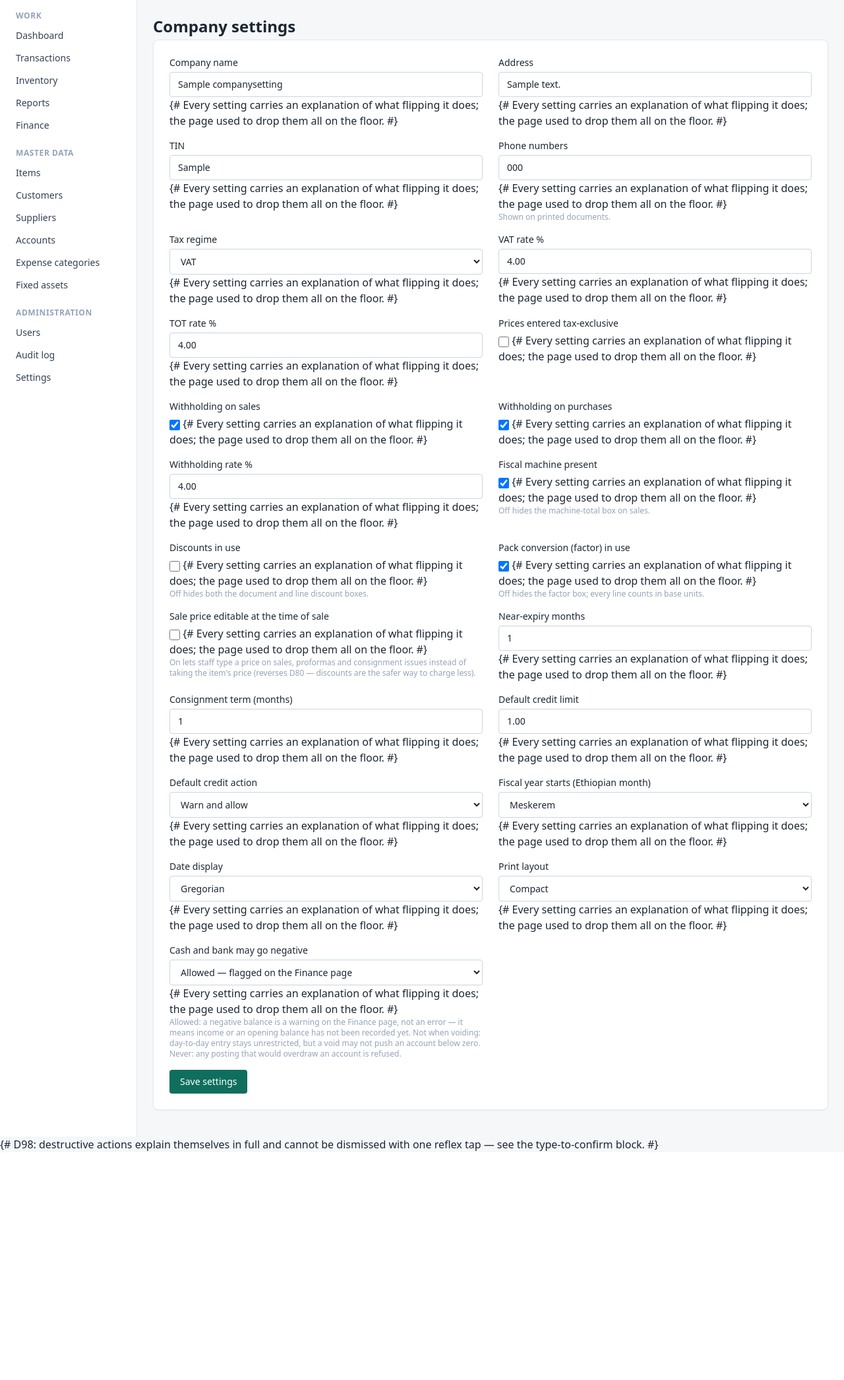
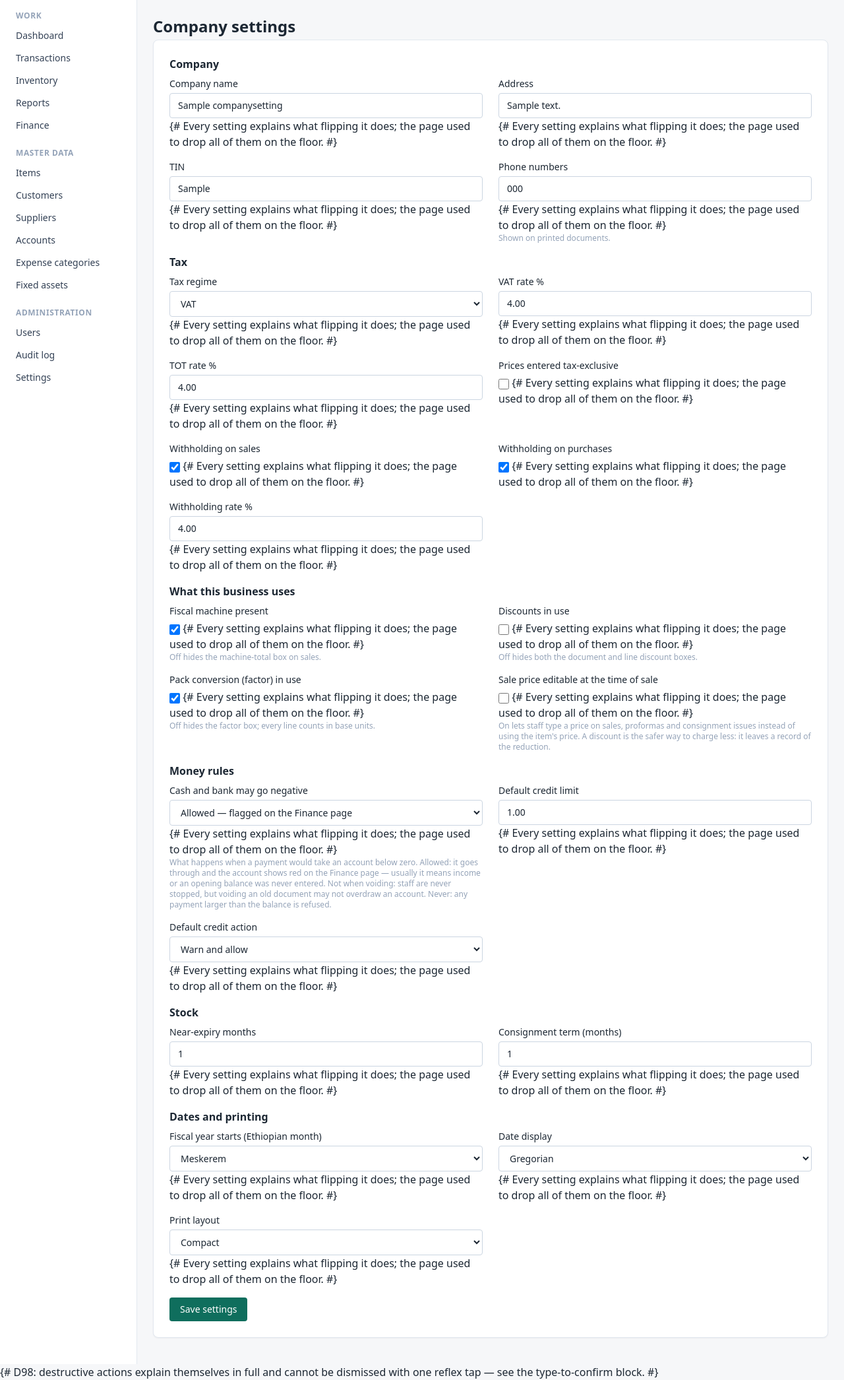
Before and after one commit to NorthernLights1/Narcos, a Django app: page /settings/ in a window 1280 px wide. Shown: the part 56-2147 px from the top of the page at 66% size. Before the commit the page ends 1800 px from the top, so only its background shows below. Run offline with Django 5.2, Linux system fonts and the light colour scheme; a user stored in the database is signed in; tables that the repository leaves empty hold one stand-in row (values such as "Sample post").

Commit message:
fix: settings are grouped, and design notes stay in the code
Three complaints, two of them mine to answer:

The negative-balance rule was rendering correctly but sat last in a flat
grid of 23 fields, so it read as missing. Fields are now grouped -
Company, Tax, What this business uses, Money rules, Stock, Dates and
printing - and a field left out of every group still appears under
Other, so a future setting cannot go invisible.

Showing help_text (previous commit) exposed an internal decision
reference to the user: sale_price_editable said 'reverses D80'. The
rationale moved to a code comment where it belongs; the help text now
explains the choice in the operator's terms. Same pass reworded the
negative-balance help text.

Co-Authored-By: Claude Opus 5 <noreply@anthropic.com>

```diff
--- a/core/forms.py
+++ b/core/forms.py
@@ -5,9 +5,42 @@ from core.models import CompanySettings, User
 
 
 class CompanySettingsForm(forms.ModelForm):
+    """Settings, grouped. Twenty-three fields in one flat grid meant the rule
+    you wanted was findable only by reading all of them top to bottom."""
+
+    GROUPS = [
+        (_("Company"), ["name", "address", "tin", "phone"]),
+        (_("Tax"), ["tax_regime", "vat_rate", "tot_rate", "prices_tax_exclusive",
+                    "withholding_on_sales", "withholding_on_purchases",
+                    "withholding_rate"]),
+        (_("What this business uses"), ["fiscal_machine_present",
+                                        "discounts_enabled",
+                                        "unit_conversion_enabled",
+                                        "sale_price_editable"]),
+        (_("Money rules"), ["negative_balance_policy", "default_credit_limit",
+                            "default_credit_action"]),
+        (_("Stock"), ["near_expiry_months", "consignment_term_months"]),
+        (_("Dates and printing"), ["fiscal_year_start_month", "date_display",
+                                   "print_layout"]),
+    ]
+
     class Meta:
         model = CompanySettings
         fields = CompanySettings.AUDITED_FIELDS
+
+    def grouped(self):
+        """Yield (title, [bound fields]). A field nobody listed still appears,
+        under Other — a new setting must never go invisible just because it
+        was left out of a group."""
+        placed = set()
+        for title, names in self.GROUPS:
+            fields = [self[name] for name in names if name in self.fields]
+            placed.update(field.name for field in fields)
+            if fields:
+                yield title, fields
+        leftover = [self[name] for name in self.fields if name not in placed]
+        if leftover:
+            yield _("Other"), leftover
 
 
 class UserForm(forms.ModelForm):
--- a/core/models.py
+++ b/core/models.py
@@ -89,10 +89,14 @@ class CompanySettings(models.Model):
     )
     sale_price_editable = models.BooleanField(
         _("Sale price editable at the time of sale"), default=False,
+        # Reverses D80 (the CN-000002 lesson). The reason it defaults to off
+        # is that a typed price silently undercuts the item's maintained
+        # price with no record of why. That rationale belongs here, in the
+        # code — the help text below is for the person using the app.
         help_text=_(
             "On lets staff type a price on sales, proformas and consignment "
-            "issues instead of taking the item's price (reverses D80 — "
-            "discounts are the safer way to charge less)."
+            "issues instead of using the item's price. A discount is the "
+            "safer way to charge less: it leaves a record of the reduction."
         ),
     )
 
@@ -133,11 +137,12 @@ class CompanySettings(models.Model):
         _("Cash and bank may go negative"), max_length=14,
         choices=NegativeBalance.choices, default=NegativeBalance.ALLOW,
         help_text=_(
-            "Allowed: a negative balance is a warning on the Finance page, "
-            "not an error — it means income or an opening balance has not "
-            "been recorded yet. Not when voiding: day-to-day entry stays "
-            "unrestricted, but a void may not push an account below zero. "
-            "Never: any posting that would overdraw an account is refused."
+            "What happens when a payment would take an account below zero. "
+            "Allowed: it goes through and the account shows red on the "
+            "Finance page — usually it means income or an opening balance "
+            "was never entered. Not when voiding: staff are never stopped, "
+            "but voiding an old document may not overdraw an account. "
+            "Never: any payment larger than the balance is refused."
         ),
     )
 
--- a/templates/core/settings_form.html
+++ b/templates/core/settings_form.html
@@ -6,18 +6,21 @@
 <form method="post" class="card">
   {% csrf_token %}
   {% if form.non_field_errors %}<p class="msg msg-error">{{ form.non_field_errors }}</p>{% endif %}
+  {% for title, fields in form.grouped %}
+  <h2 class="settings-group">{{ title }}</h2>
   <div class="form-grid">
-    {% for field in form %}
+    {% for field in fields %}
     <div class="field">
       <label for="{{ field.id_for_label }}">{{ field.label }}</label>
       {{ field }}
-      {# Every setting carries an explanation of what flipping it does; the
-         page used to drop them all on the floor. #}
+      {# Every setting explains what flipping it does; the page used to drop
+         all of them on the floor. #}
       {% if field.help_text %}<p class="hint">{{ field.help_text }}</p>{% endif %}
       {% if field.errors %}<p class="field-error">{{ field.errors|striptags }}</p>{% endif %}
     </div>
     {% endfor %}
   </div>
+  {% endfor %}
   <button type="submit" class="btn btn-primary">{% translate "Save settings" %}</button>
 </form>
 {% endblock %}
```
